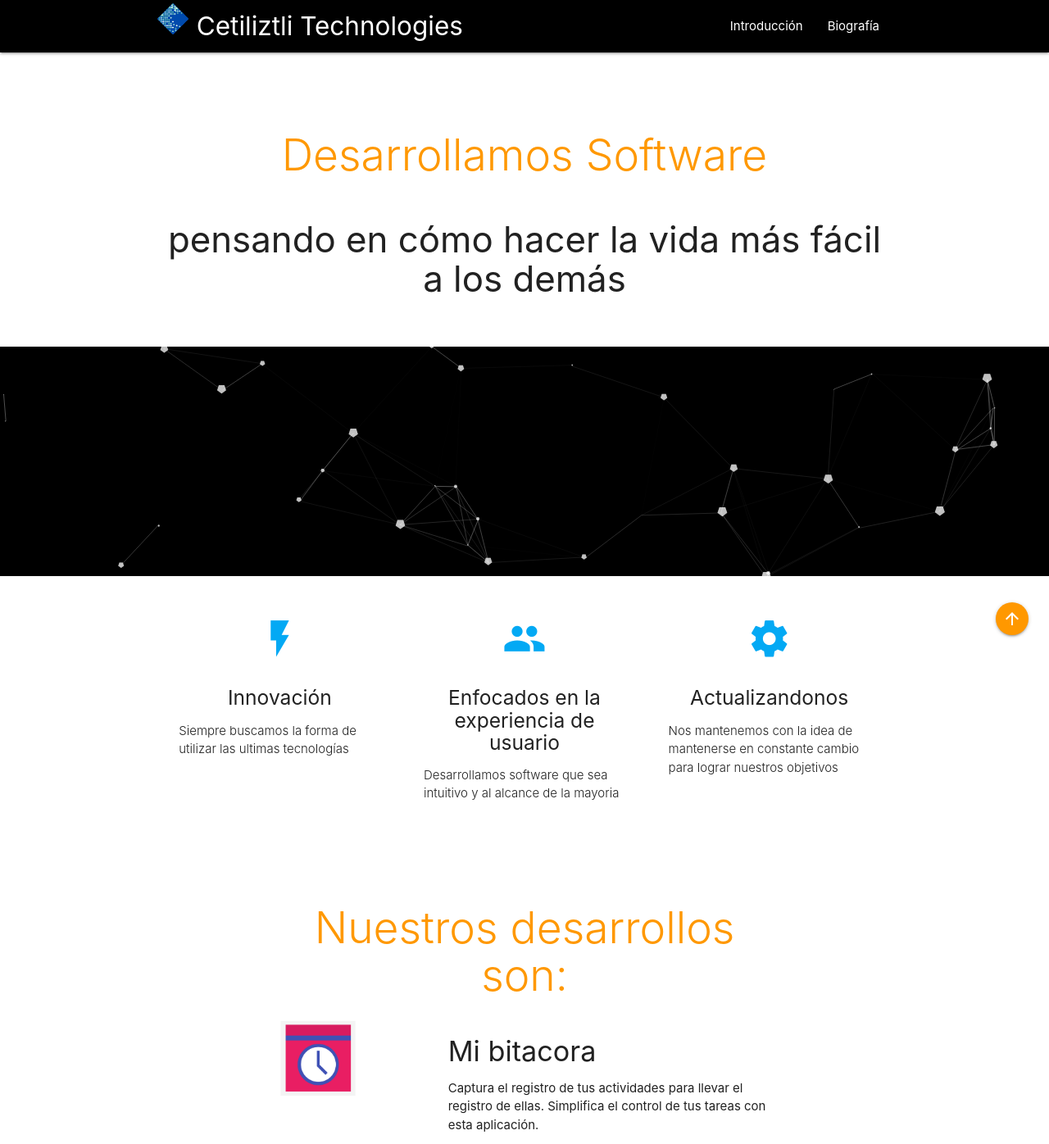
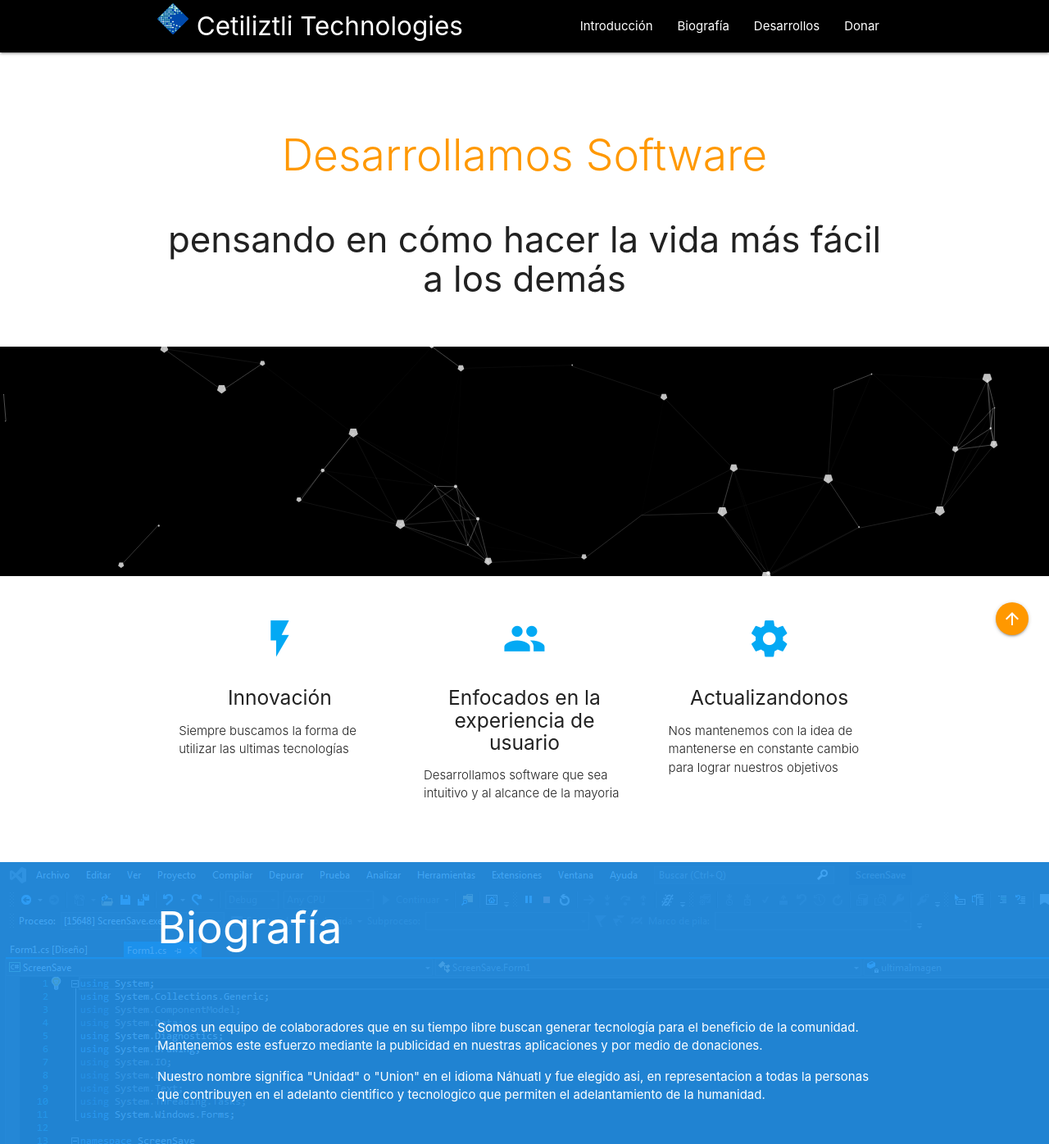
Before and after one commit to josrangel/cetiliztliTechnologiesWeb, a PHP site: page / in a window 1280 px wide. Shown: the top 1396 px of the page at 82% size. Run offline with PHP 8.4, Linux system fonts and the light colour scheme; some libraries are stand-ins or nearby versions.

Commit message:
update: page structure. delete: partitles.js. hotfix: sidebar bug.

```diff
--- a/css/style.css
+++ b/css/style.css
@@ -5,6 +5,31 @@
  *
  * Made By MaterializeCSS.com
  */
+
+#bio {
+  background-image:url("../img/screen_code.png");
+  height: 500px;
+  max-width: 100%;
+  position:relative;
+  color: white;
+  z-index:1;
+}
+
+#bio::after {
+  content:"";
+  position:absolute;
+  top:0;
+  left:0;
+  width:100%;
+  height:100%;
+  opacity: 85%;
+  background: #2196F3;
+  z-index:-1;
+}
+
+#btn-paypal{
+  height: 60px;
+}
 
 .icon-block {
   padding: 0 15px;
--- a/index.php
+++ b/index.php
@@ -26,10 +26,14 @@
       <ul class="right hide-on-med-and-down">
         <li><a href="#introduction">Introducción</a></li>
         <li><a href="#bio">Biografía</a></li>
+        <li><a href="#desarrollos">Desarrollos</a></li>
+        <li><a href="#donar">Donar</a></li>
       </ul>
       <ul id="nav-mobile" class="sidenav">
-        <li><a href="#introduction" onclick="esconderMenu();">Introducción</a></li>
-        <li><a href="#bio" onclick="esconderMenu();">Biografía</a></li>
+        <li><a href="#introduction" class="sidenav-close">Introducción</a></li>
+        <li><a href="#bio" class="sidenav-close">Biografía</a></li>
+        <li><a href="#desarrollos" class="sidenav-close">Desarrollos</a></li>
+        <li><a href="#donar" class="sidenav-close">Donar</a></li>
       </ul>
       <a href="#" data-target="nav-mobile" class="sidenav-trigger">
       	<i class="material-icons">menu</i>
@@ -83,42 +87,58 @@
           </div>
         </div>
       </div>
-
+  	</div>
    </div>
    <br>
+   <div id="bio">
     <div class="container">
       <div class="section">
         <div class="row">
-          <h2 class="header col s12 light center orange-text">Nuestros desarrollos son:</h2>
-          <br><br><br><br><br>
+          <h2>Biografía</h2>
+          <br><br>
+          <p class="text-lighten-4">Somos un equipo de colaboradores que en su tiempo libre buscan generar tecnología para el beneficio de la comunidad. Mantenemos este esfuerzo mediante la publicidad en nuestras aplicaciones y por medio de donaciones.</p>
+
+          <p class="text-lighten-4">Nuestro nombre significa "Unidad" o "Union" en el idioma Náhuatl y fue elegido asi, en representacion a todas la personas que contribuyen en el adelanto cientifico y tecnologico que permiten el adelantamiento de la humanidad.</p>
+        </div>
+        </div>
+      </div>
+    </div>
+    <div class="container" id="desarrollos">
+      <div class="section">
+        <div class="row">
+          <h2>Desarrollos</h2>
+          <br><br>
           <div class="col m4 s6">
           <img src="img/logoBitacoraApp.png" height="100px" />
           </div>
           <div class="col m8 s12">
-          <h4>Mi bitacora</h4>
+          <h3>Mi bitacora</h3>
 
           <p>Captura el registro de tus actividades para llevar el registro de ellas. Simplifica el control de tus tareas con esta aplicación.</p>
           <a href='https://play.google.com/store/apps/details?id=com.josuerangel.mibitacora&pcampaignid=pcampaignidMKT-Other-global-all-co-prtnr-py-PartBadge-Mar2515-1'><img alt='Disponible en Google Play' src='https://play.google.com/intl/es-419/badges/static/images/badges/es-419_badge_web_generic.png' height="100px"/></a>
 
-          <a href='https://appgallery.cloud.huawei.com/ag/n/app/C102509699?channelId=Cetiliztli+Technologies+website&id=3c4bfc2bc2f04cc69ff70b832a893b7e&s=C700260285A2FB36399CE806EB15EDBBC253ED30F82FF134815B492A261F038C&detailType=0&v='><img alt='Disponible en AppGallery' src='img/btn_appgallery.png' height="90px"/></a>
+          <a href='https://appgallery.cloud.huawei.com/ag/n/app/C102509699?channelId=Cetiliztli+Technologies+website&id=3c4bfc2bc2f04cc69ff70b832a893b7e&s=C700260285A2FB36399CE806EB15EDBBC253ED30F82FF134815B492A261F038C&detailType=0&v='><img alt='Disponible en AppGallery' src='img/btn_appgallery.png' height="87px"/></a>
         </div>
         </div>
       </div>
     </div>
-
-    <div class="container">
+</div>
+    <div class="container" id="donar">
       <div class="section">
         <div class="row">
-        	<h4 class="center">Te agradecemos mucho que uses nuestra tecnología. Si quieres contribuir, puedes realizar una donación, dando clic en el siguiente botón.</h4>
+        	<h4 class="center">Te agradecemos mucho que uses nuestra tecnología.</h4>
+        	<br/><br/>
+        	<h5 class="center">Si quieres contribuir, puedes realizar una donación, dando clic en el siguiente botón.</h5>
         	<br/><br/>
         	<center>
           		<form action="https://www.paypal.com/donate" method="post" target="_top">
           			<input type="hidden" name="business" value="TE8VKSKKQMT2L" />
           			<input type="hidden" name="item_name" value=" Cetiliztli Technologies" />
           			<input type="hidden" name="currency_code" value="MXN" />
-          			<input type="image" src="https://www.paypalobjects.com/es_XC/MX/i/btn/btn_donateCC_LG.gif" border="0" name="submit" title="PayPal - The safer, easier way to pay online!" alt="Donar con el botón PayPal" />
+          			<input id="btn-paypal" type="image" src="https://www.paypalobjects.com/es_XC/MX/i/btn/btn_donateCC_LG.gif" border="0" name="submit" title="PayPal - The safer, easier way to pay online!" alt="Donar con el botón PayPal" />
           			<img alt="" border="0" src="https://www.paypal.com/es_MX/i/scr/pixel.gif" width="1" height="1" />
 				</form>
+				<br/><br/>
 			</center>
         </div>
       </div>
@@ -127,13 +147,10 @@
   </div>
 
   <footer class="page-footer blue">
-    <div id="bio" class="container">
+    <div id="consulta" class="container">
       <div class="row">
         <div class="col l12 s12">
-          <h5 class="white-text">Biografía</h5>
-          <p class="grey-text text-lighten-4">Somos un equipo de colaboradores que en su tiempo libre buscan generar tecnología para el beneficio de la comunidad. Mantenemos este esfuerzo mediante la publicidad en nuestras aplicaciones y por medio de donaciones.</p>
-
-          <p class="grey-text text-lighten-4">Nuestro nombre significa "Unidad" o "Union" en el idioma Náhuatl y fue elegido asi, en representacion a todas la personas que contribuyen en el adelanto cientifico y tecnologico que permiten el adelantamiento de la humanidad.</p>
+        	Fecha de la consulta: <?php echo date("d-m-Y H:i:s"); ?>
 		</div>
         <!--<div class="col l3 s12">
           <h5 class="white-text">Settings</h5>
--- a/js/init.js
+++ b/js/init.js
@@ -5,11 +5,3 @@
 
   }); // end of document ready
 })(jQuery); // end of jQuery name space
-
-function esconderMenu(){
-	var menu = document.getElementById("nav-mobile");
-	var sidenavOverlay = document.getElementsByClassName("sidenav-overlay");
-	menu.style.transform = "translateX(-105%)";
-	sidenavOverlay[0].style.display = "none";
-	$('.sidenav').sidenav();
-}
```
Lines whose indentation alone changed are shown as unchanged.
